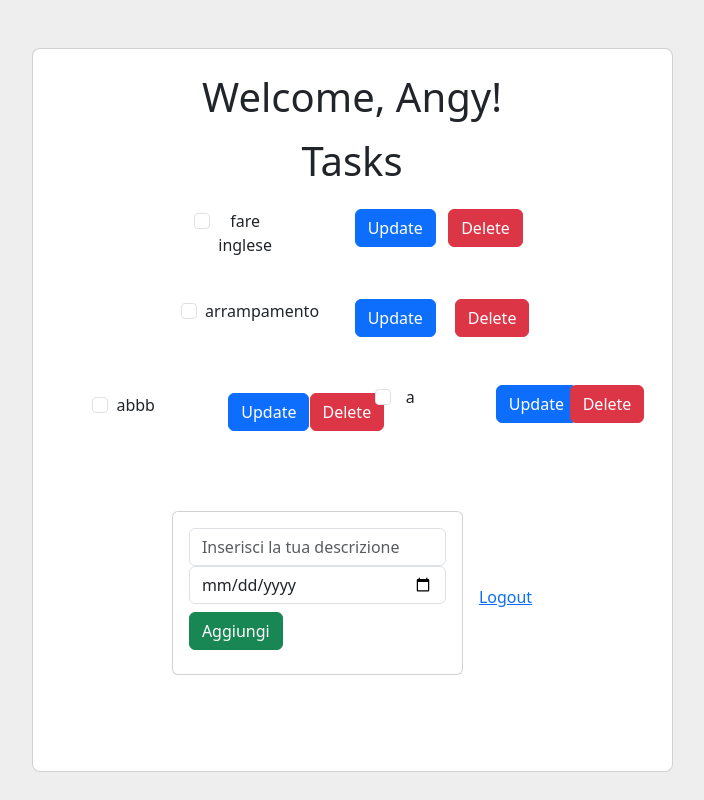
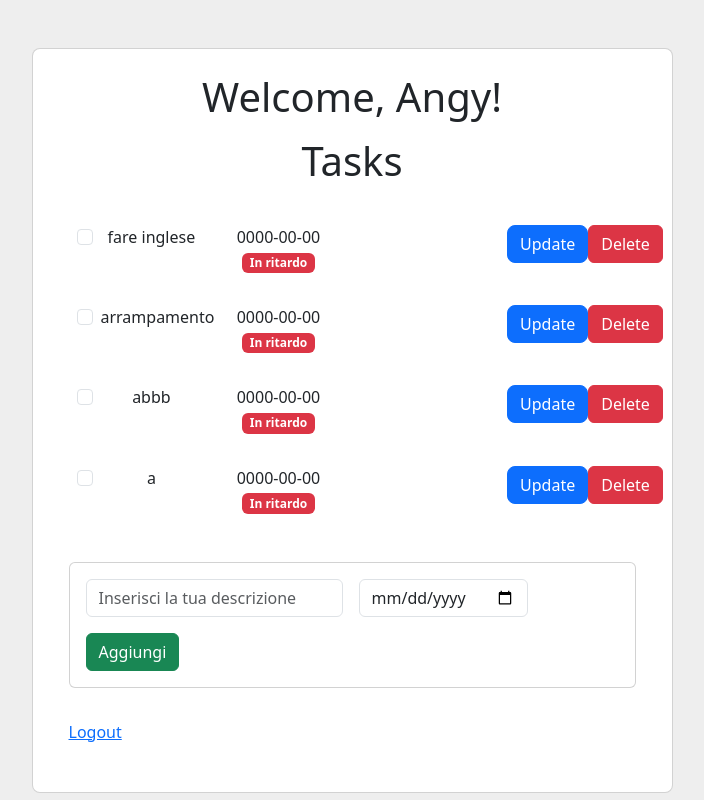
Before and after one commit to AngyKawaii/ToDo, a PHP site: page /pages/benvenuto.php in a window 1280 px wide. Shown: the whole page, without its empty margins (288-992 px from the left). Run offline with PHP 8.4, Linux system fonts and the light colour scheme; a user stored in the database is signed in; data comes from the database, SQL or seed files in the repository.

Commit message:
Version 1.0.8

```diff
--- a/pages/benvenuto.php
+++ b/pages/benvenuto.php
@@ -50,7 +50,8 @@ $tasks = $db->getTasks($id);
 
                                     <?php foreach ($tasks as $task): ?>
                                         <div
-                                            class="row row-cols-lg-auto g-3 justify-content-center align-items-center mb-4 pb-2">
+                                            class="justify-content-center align-items-center mb-4">
+
                                             <div class="container text-center">
                                                 <div class="row align-items-start">
                                                     <div class="col-3 p-2 mb-2">
@@ -64,16 +65,23 @@ $tasks = $db->getTasks($id);
                                                         </div>
                                                     </div>
                                                     <div class="col-sm-9 p-2">
-                                                        <div class="row justify-content-end">
+                                                        <div class="row row-cols-3">
                                                             <div class="col-4">
-                                                                <button type="button" class="btn btn-primary"
+                                                            <?php if (strtotime($task['Data']) < time() && $task['Completato'] != 1): ?>
+                                                                <p class="text-center"><?php echo $task['Data']; ?> <span class="badge bg-danger">In ritardo</span></p>
+                                                            <?php else: ?>
+                                                                <p class="text-center"><?php echo $task['Data']; ?></p>
+                                                            <?php endif; ?>
+                                                            </div>
+                                                              <div class="col-md-4 offset-md-4">
+                                                            <div class="btn-group" role="group" aria-label="Basic example">
+                                                                <button type="button" class="btn btn-primary rounded-3"
                                                                     onclick="showModal(<?php echo $task['id']; ?>)">Update</button>
-                                                            </div>
-                                                            <div class="col-4 ms-2">
                                                                 <form action="../util/Delete.php" method="post" class="input-inline">
                                                                     <input type="hidden" name="id" value="<?php echo $task['id']; ?>">
                                                                     <input type="submit" class="btn btn-danger" value="Delete">
                                                                 </form>
+                                                            </div>
                                                             </div>
                                                         </div>
                                                     </div>
@@ -94,6 +102,8 @@ $tasks = $db->getTasks($id);
                                                             <input type="text" class="form-control" name="descrizione"
                                                                 placeholder="Inserisci la tua descrizione"
                                                                 value="<?php echo $task['Descrizione']; ?>">
+                                                            <input type="date" class="form-control" name="data"
+                                                                value="<?php echo $task['Data']; ?>">
                                                             <input type="hidden" name="id"
                                                                 value="<?php echo $task['id']; ?>">
                                                             <input type="submit" class="btn btn-primary mt-2"
@@ -112,12 +122,19 @@ $tasks = $db->getTasks($id);
                                     <div class="card-body">
                                         <div class="d-flex flex-row align-items-center">
 
-                                            <form action="../util/Create.php" method="post" class="form-label">
+                                            <form action="../util/Create.php" method="post" class="row g-3">
+                                                <div class="col-auto">
                                                 <input type="text" class="form-control" name="descrizione"
                                                     placeholder="Inserisci la tua descrizione">
+                                                </div>
+                                                <div class="col-auto">
                                                 <input type="date" class="form-control" name="data">
+                                                </div>
                                                 <input type="hidden" name="id" value="<?php echo $id; ?>">
-                                                <input type="submit" class="btn btn-success mt-2" value="Aggiungi">
+                                                <div class="col-auto">
+                                                <input type="submit" class="btn btn-success" value="Aggiungi">
+                                                </div>
+                                                </div>
                                             </form>
                                         </div>
                                     </div>
--- a/util/Create.php
+++ b/util/Create.php
@@ -8,9 +8,10 @@ $db = new DBManager();
 // Ottieni l'ID del task da eliminare
 $user_id = $_POST['id'];
 $desccrizione = $_POST['descrizione'];
+$date = $_POST['data'];
 
 // Elimina il task
-$db->create($user_id, $desccrizione);
+$db->create($user_id, $desccrizione, $date);
 
 // Reindirizza l'utente alla pagina benvenuto.php
 header('Location: ../pages/benvenuto.php');
--- a/util/DBmanager.php
+++ b/util/DBmanager.php
@@ -17,18 +17,18 @@
             }
         }
 
-        public function create($id_user, $descrizione) {
-            $sql = "INSERT INTO task  (`id`, `User_id`, `Descrizione`, `Data`, `Completato`) VALUES (NULL, ?, ?, 2024-02-23, 0)";
+        public function create($id_user, $descrizione, $date) {
+            $sql = "INSERT INTO task  (`id`, `User_id`, `Descrizione`, `Data`, `Completato`) VALUES (NULL, ?, ?, ?, 0)";
             $stmt = $this->conn->prepare($sql);
-            $stmt->bind_param("is", $id_user, $descrizione);
+            $stmt->bind_param("iss", $id_user, $descrizione, $date);
             $stmt->execute();
             $stmt->close();
         }
 
-        public function update($id, $descrizione) {
-            $sql = "UPDATE task SET Descrizione = ? WHERE id = ?";
+        public function update($id, $descrizione, $date) {
+            $sql = "UPDATE task SET Descrizione = ? , Data = ? WHERE id = ?";
             $stmt = $this->conn->prepare($sql);
-            $stmt->bind_param("si", $descrizione, $id);
+            $stmt->bind_param("ssi", $descrizione, $date , $id);
             if ($stmt->execute()) { // controlla se la query ha avuto successo
                 echo "task aggiornata con successo";
             } else {
--- a/util/Update.php
+++ b/util/Update.php
@@ -8,9 +8,10 @@ $db = new DBManager();
 // Ottieni l'ID del task da eliminare
 $taskId = $_POST['id'];
 $desccrizione = $_POST['descrizione'];
+$date = $_POST['data'];
 
 // Update task
-$db->update($taskId, $desccrizione);
+$db->update($taskId, $desccrizione, $date);
 
 // Reindirizza l'utente alla pagina benvenuto.php
 header('Location: ../pages/benvenuto.php');
```
